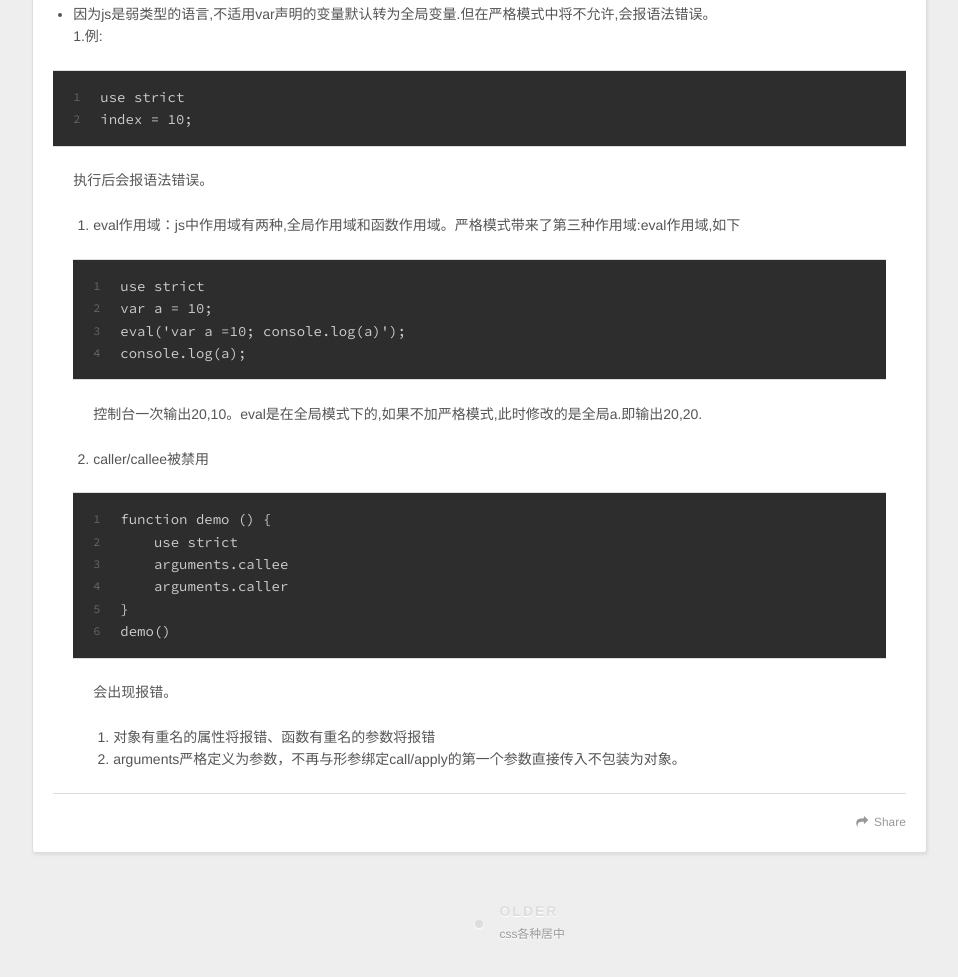
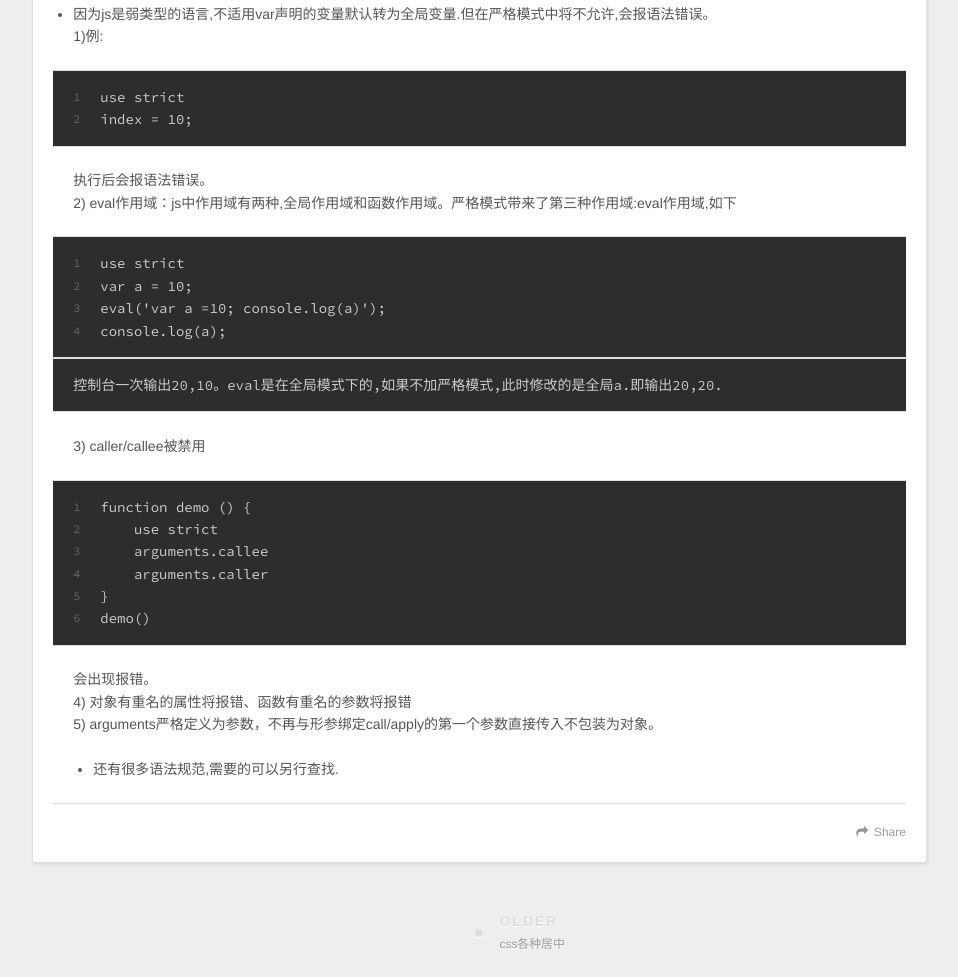
Before and after one commit to wlgz/wlgz.github.io, a plain HTML site: page 2016/11/16/javascript严格模式/index.html in a window 1280 px wide. Shown: the part 1671-2648 px from the top of the page, without its empty margins (8-966 px from the left). Drawn offline with nearby package versions, Linux system fonts and the light colour scheme.

Commit message:
Site updated: 2016-11-16 19:27:27

```diff
--- a/2016/11/16/javascript严格模式/index.html
+++ b/2016/11/16/javascript严格模式/index.html
@@ -21,7 +21,7 @@
 
 
 严格模式的使用很简单,只有在代码首部加入字符串use st">
-<meta property="og:updated_time" content="2016-11-16T11:25:43.594Z">
+<meta property="og:updated_time" content="2016-11-16T11:27:20.861Z">
 <meta name="twitter:card" content="summary">
 <meta name="twitter:title" content="javascript严格模式">
 <meta name="twitter:description" content="严格模式是由ECMA规范定义的新兴Javascript标准,第五版发布于2009年12月,为在改善错误检查功能并且标识可能不会延续到未来的js脚本.ES5严格模式是限制性更强的Javascript变体,它与常规Javascript的语义不同,其分析更为严格。
@@ -116,23 +116,17 @@
  <figure class="highlight plain"><table><tr><td class="gutter"><pre><div class="line">1</div><div class="line">2</div><div class="line">3</div><div class="line">4</div><div class="line">5</div><div class="line">6</div><div class="line">7</div></pre></td><td class="code"><pre><div class="line">var num = 1;</div><div class="line">use strict</div><div class="line"> 或</div><div class="line">function () &#123;</div><div class="line"> ;</div><div class="line"> `use strict`</div><div class="line">&#125;</div></pre></td></tr></table></figure>
 <p>注意:<code>use strict</code>前加注释是可以的。</p>
 <h3 id="二、-严格模式下的执行限制"><a href="#二、-严格模式下的执行限制" class="headerlink" title="二、 严格模式下的执行限制"></a>二、 严格模式下的执行限制</h3></li>
-<li><p>因为js是弱类型的语言,不适用var声明的变量默认转为全局变量.但在严格模式中将不允许,会报语法错误。<br>1.例:</p>
+<li><p>因为js是弱类型的语言,不适用var声明的变量默认转为全局变量.但在严格模式中将不允许,会报语法错误。<br>1)例:</p>
    <figure class="highlight plain"><table><tr><td class="gutter"><pre><div class="line">1</div><div class="line">2</div></pre></td><td class="code"><pre><div class="line">use strict</div><div class="line">index = 10;</div></pre></td></tr></table></figure>
-<p>   执行后会报语法错误。</p>
-<ol>
-<li><p>eval作用域：js中作用域有两种,全局作用域和函数作用域。严格模式带来了第三种作用域:eval作用域,如下</p>
-<figure class="highlight plain"><table><tr><td class="gutter"><pre><div class="line">1</div><div class="line">2</div><div class="line">3</div><div class="line">4</div></pre></td><td class="code"><pre><div class="line">use strict</div><div class="line">var a = 10;</div><div class="line">eval(&apos;var a =10; console.log(a)&apos;);</div><div class="line">console.log(a);</div></pre></td></tr></table></figure>
-<p> 控制台一次输出20,10。eval是在全局模式下的,如果不加严格模式,此时修改的是全局a.即输出20,20.</p>
-</li>
-<li><p>caller/callee被禁用</p>
-<figure class="highlight plain"><table><tr><td class="gutter"><pre><div class="line">1</div><div class="line">2</div><div class="line">3</div><div class="line">4</div><div class="line">5</div><div class="line">6</div></pre></td><td class="code"><pre><div class="line">function demo () &#123;</div><div class="line">    use strict</div><div class="line">    arguments.callee</div><div class="line">    arguments.caller</div><div class="line">&#125;</div><div class="line">demo()</div></pre></td></tr></table></figure>
-<p>会出现报错。</p>
-<ol>
-<li>对象有重名的属性将报错、函数有重名的参数将报错</li>
-<li>arguments严格定义为参数，不再与形参绑定call/apply的第一个参数直接传入不包装为对象。</li>
-</ol>
-</li>
-</ol>
+<p>   执行后会报语法错误。<br>2) eval作用域：js中作用域有两种,全局作用域和函数作用域。严格模式带来了第三种作用域:eval作用域,如下</p>
+   <figure class="highlight plain"><table><tr><td class="gutter"><pre><div class="line">1</div><div class="line">2</div><div class="line">3</div><div class="line">4</div></pre></td><td class="code"><pre><div class="line">use strict</div><div class="line">var a = 10;</div><div class="line">eval(&apos;var a =10; console.log(a)&apos;);</div><div class="line">console.log(a);</div></pre></td></tr></table></figure>
+<pre><code>控制台一次输出20,10。eval是在全局模式下的,如果不加严格模式,此时修改的是全局a.即输出20,20.
+</code></pre><p>3) caller/callee被禁用</p>
+ <figure class="highlight plain"><table><tr><td class="gutter"><pre><div class="line">1</div><div class="line">2</div><div class="line">3</div><div class="line">4</div><div class="line">5</div><div class="line">6</div></pre></td><td class="code"><pre><div class="line">function demo () &#123;</div><div class="line">    use strict</div><div class="line">    arguments.callee</div><div class="line">    arguments.caller</div><div class="line">&#125;</div><div class="line">demo()</div></pre></td></tr></table></figure>
+<p> 会出现报错。<br> 4) 对象有重名的属性将报错、函数有重名的参数将报错<br> 5) arguments严格定义为参数，不再与形参绑定call/apply的第一个参数直接传入不包装为对象。</p>
+<ul>
+<li>还有很多语法规范,需要的可以另行查找.</li>
+</ul>
 </li>
 </ul>
 
```
Also changed, not shown: index.html (+10 -16 lines).
